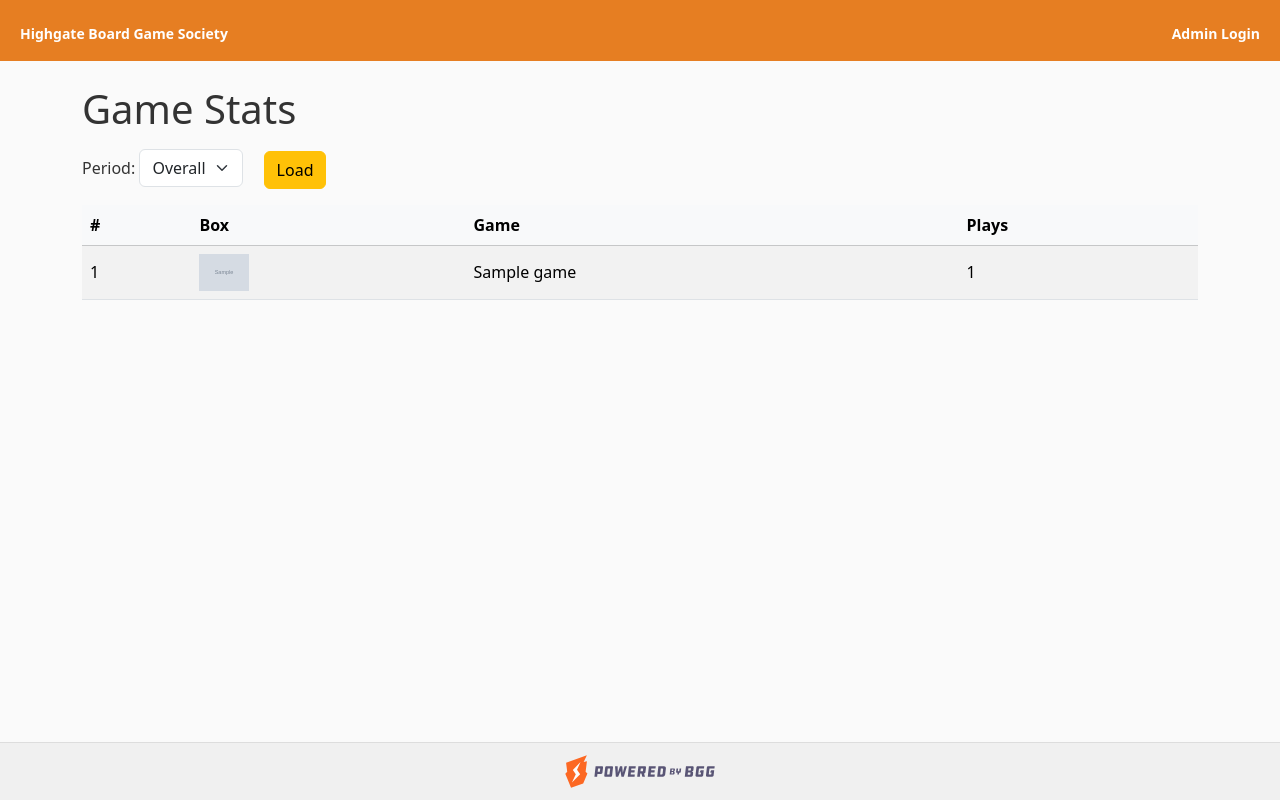
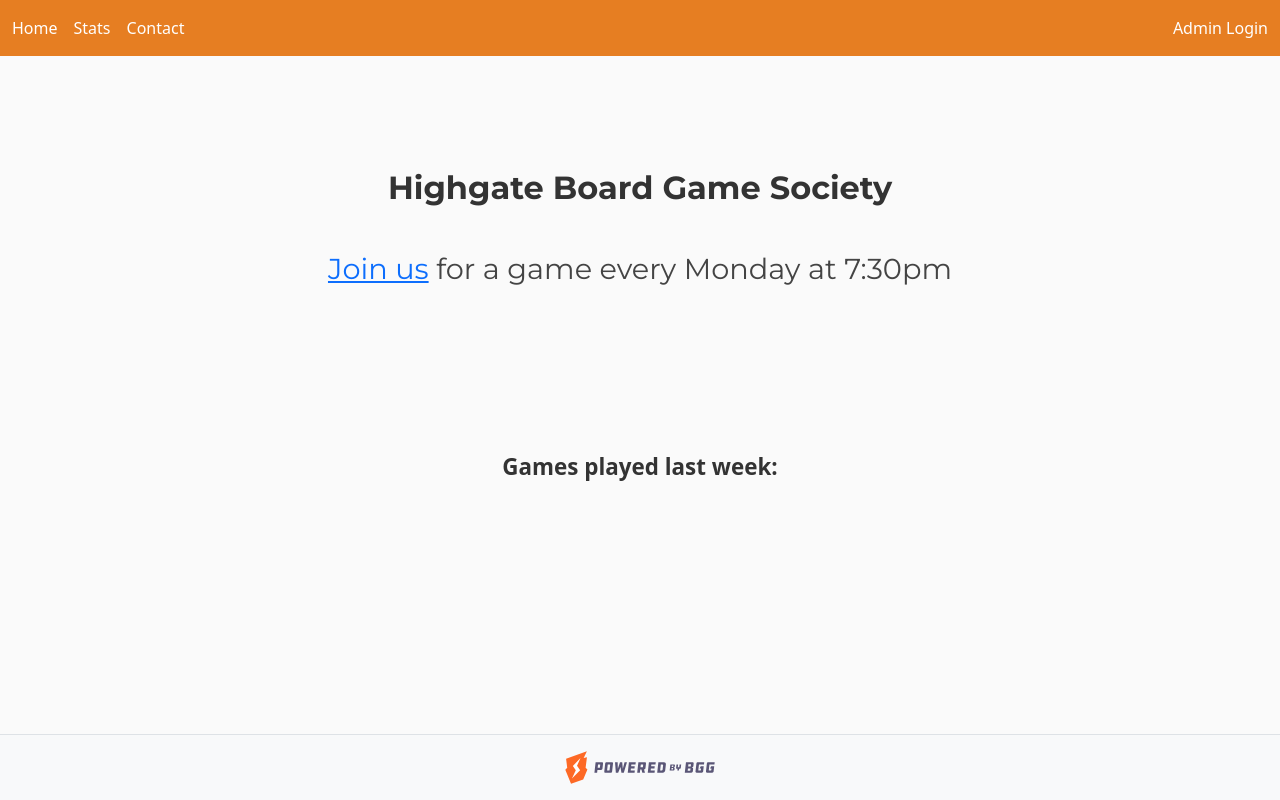
Before and after one commit to Kishkash/HBGS-log, a Flask app: page / in a window 1280 px wide. Run offline with Flask 3, Linux system fonts and the light colour scheme; tables that the repository leaves empty hold one stand-in row (values such as "Sample post"); grey boxes marked "Sample" are stand-in pictures; data that the repository does not hold is empty.

Commit message:
Added pages & cleaned code

```diff
--- a/app.py
+++ b/app.py
@@ -26,8 +26,10 @@
 
 
 def get_db():
+    """Opens a connection to the database file in g(flask storage) and returns it"""
     if "db" not in g:
         g.db = sqlite3.connect(DB_PATH)
+        # makes rows behave as tuples AND dictionaries
         g.db.row_factory = sqlite3.Row
         g.db.execute("PRAGMA foreign_keys = ON;")
     return g.db
@@ -35,12 +37,14 @@
 
 @app.teardown_appcontext
 def close_db(exc):
+    """On teardown closes the db connection"""
     db = g.pop("db", None)
     if db is not None:
         db.close()
 
 
 def init_db():
+    """On first run creates the database file from the schema"""
     with app.app_context():
         db = get_db()
         with open("schema.sql", "r") as f:
@@ -48,16 +52,10 @@
         db.commit()
 
 
+# ---------- Admin: manage BGG users ----------
+
 def require_admin(func):
-    @wraps(func)
-    def wrapper(*args, **kwargs):
-        if not session.get("is_admin"):
-            abort(401)
-        return func(*args, **kwargs)
-    return wrapper
-
-
-def require_admin_page(func):
+    """Allows only the admin to use a function"""
     @wraps(func)
     def wrapper(*args, **kwargs):
         if not session.get("is_admin"):
@@ -66,12 +64,10 @@
     return wrapper
 
 
-# ---------- Admin: manage BGG users ----------
-
 @app.route("/admin")
-@require_admin_page
+@require_admin
 def admin_dashboard():
-
+    """Renders the admin page"""
     db = get_db()
     users = db.execute("SELECT id, username, last_full_scan FROM bgg_users ORDER BY username").fetchall()
 
@@ -96,19 +92,10 @@
     return redirect(url_for("admin_login"))
 
 
-@app.route("/api/admin/users", methods=["GET"])
-@require_admin
-def list_users():
-    db = get_db()
-    rows = db.execute(
-        "SELECT id, username, last_full_scan FROM bgg_users ORDER BY username"
-    ).fetchall()
-    return jsonify([dict(r) for r in rows])
-
-
 @app.route("/api/admin/users", methods=["POST"])
 @require_admin
 def add_user():
+    """Adds a bgg username to the database"""
     data = request.get_json(force=True)
     username = data.get("username")
     if not username:
@@ -137,6 +124,7 @@
 @app.route("/api/admin/users/<int:user_id>", methods=["DELETE"])
 @require_admin
 def delete_user(user_id):
+    """Deletes a user from the database, deletes all the user's plays as well due to foreign key cascade."""
     db = get_db()
     db.execute(
         "DELETE FROM bgg_users WHERE id=?",
@@ -149,6 +137,8 @@
 @app.route("/api/admin/fullscan/<username>", methods=["POST"])
 @require_admin
 def admin_full_scan(username):
+    """Performs a full scan of a user's plays from the START_DATE onwards. Deletes all the user's existing plays
+    from the database and logs everything again."""
     db = get_db()
 
     # Get user id
@@ -158,7 +148,7 @@
     ).fetchone()
 
     if not user:
-        return []  # user inactive or missing
+        return jsonify({"status": "full scan failed, user doesn't exist", "user": username})
 
     user_id = user["id"]
 
@@ -174,20 +164,13 @@
     # Re-insert plays
     update_plays(plays, full_scan=True)
 
-    today = datetime.today().isoformat(timespec="seconds")
-
-    db.execute(
-        "UPDATE bgg_users SET last_full_scan=? WHERE id=?",
-        (today, user_id)
-    )
-    db.commit()
-
     return jsonify({"status": "full scan complete", "user": username})
 
 
 @app.route("/api/admin/run_cron", methods=["POST"])
 @require_admin
 def api_run_cron():
+    """Manually updates plays for all users for the last RESCAN_DAYS"""
     # Call existing cron logic
     response = cron_update()
 
@@ -196,7 +179,9 @@
 
 # ---------- BGG fetching & cron endpoint ----------
 def fetch_plays_for_user(username: str, user_id: int, full_scan: bool):
-    # Re-scan window (days)
+    """Helper function, used in cron_update and admin_full_scan. Calls the bgg api, retrieving play elements
+    from each page of the user's logged plays, until reaching the cutoff date."""
+
     if full_scan:
         cutoff_date = START_DATE
     else:
@@ -227,13 +212,6 @@
         play_elems = root.findall("play")
 
         if not play_elems:
-            break
-
-        # If the newest play on this page is older than the cutoff, stop fetching more pages
-        page_newest_date = play_elems[0].attrib.get("date")
-
-        if page_newest_date < START_DATE:
-            print("Reached cutoff year, stopping API calls")
             return new_plays
 
         for p in play_elems:
@@ -254,8 +232,6 @@
 
             game_id = int(item.attrib.get("objectid"))
 
-            # TODO: check game exists?
-
             new_plays.append({
                 "id": play_id,
                 "game_id": game_id,
@@ -270,17 +246,24 @@
 
 
 def update_plays(plays, full_scan: bool):
-    """Helper function that actually logs the plays - used in cron_update and admin_full_scan"""
+    """Helper function that actually logs the plays - used in cron_update and admin_full_scan.
+    It first checks the game exists in the games table, to make sure game_id exists so the log doesn't fail
+    because of the foreign key. If the game doesn't exist calls the fetch_game_info helper function."""
+
     db = get_db()
+    # Save the id of every play to later check for deleted plays
+    bgg_ids = set()
 
     for p in plays:
+        bgg_ids.add(p["id"])
+
         # Insert play if not already present
         exists = db.execute(
             "SELECT 1 FROM plays WHERE id=?",
             (p["id"],)
         ).fetchone()
 
-        # Remove if location changed
+        # Remove play if location changed
         if exists and p["location"] != GAME_LOCATION:
             db.execute(
                 "DELETE FROM plays WHERE id=?",
@@ -302,6 +285,7 @@
                     (p["game_id"], info["name"], info["image_url"])
                 )
 
+            # Insert play data to db
             db.execute(
                 "INSERT INTO plays (id, game_id, play_date, user_id) VALUES (?, ?, ?, ?)",
                 (p["id"], p["game_id"], p["play_date"], p["user_id"])
@@ -322,18 +306,17 @@
                 )
             )
 
-    # --- Detect deleted plays ---
+    # Detect deleted plays
     if plays:
         user_id = plays[0]["user_id"]
 
-        bgg_ids = {p["id"] for p in plays}
-
-        # set ids to check depending on full or partial scan (date window)
+        # Set the time period to check
         if full_scan:
             cutoff = START_DATE
         else:
             cutoff = (datetime.today() - timedelta(days=RESCAN_DAYS)).isoformat()
 
+        # Get user's play ids for the chosen time period
         db_ids = {
             row["id"]
             for row in db.execute(
@@ -342,15 +325,27 @@
             ).fetchall()
         }
 
+        # Compare user's current play ids with the ones in the db to find deleted ids
         deleted_ids = db_ids - bgg_ids
 
         for play_id in deleted_ids:
             db.execute("DELETE FROM plays WHERE id=?", (play_id,))
 
+        # Update last_full_scan if full scan
+        if full_scan:
+            today = datetime.today().isoformat(timespec="seconds")
+            db.execute(
+                "UPDATE bgg_users SET last_full_scan=? WHERE id=?",
+                (today, user_id)
+            )
+
     db.commit()
 
 
 def fetch_game_info(game_id: int):
+    """Helper function that calls the bgg api to get a game's info by its id, returns the game's name and box image.
+    Used in update_plays."""
+
     headers = {
         "Authorization": f"Bearer {BGG_TOKEN}"
     }
@@ -395,7 +390,8 @@
 
 
 def cron_update():
-    print("CRON UPDATE CALLED")
+    """Updates the plays in the database for all the users. If user was never scanned - performs full scan
+     otherwise timeframe is RESCAN_DAYS. Used manually by admin and from outside the app by cron jobs."""
 
     db = get_db()
     users = db.execute("SELECT username, id, last_full_scan FROM bgg_users").fetchall()
@@ -407,31 +403,35 @@
     for row in users:
         username = row["username"]
         user_id = row["id"]
+        # If user was never scanned perform full scan
         full_scan = True if (row["last_full_scan"] is None) else False
         plays = fetch_plays_for_user(username, user_id, full_scan=full_scan)
         update_plays(plays, full_scan)
 
-        if row["last_full_scan"] is None:
-            today = datetime.today().isoformat(timespec="seconds")
-            db.execute(
-                "UPDATE bgg_users SET last_full_scan=? WHERE id=?",
-                (today, user_id)
-            )
-            db.commit()
-
     return {"status": "ok"}
 
 
-# ---------- INDEX ----------
+# ---------- Top Bar Routes ----------
 
 @app.route("/")
 def index():
     return render_template("index.html")
 
 
+@app.route("/game-stats")
+def game_stats():
+    return render_template("stats.html")
+
+
+@app.route("/contact")
+def contact():
+    return render_template("contact.html")
+
+
 # ---------- Stats API ----------
 @app.route("/api/stats", methods=["GET"])
 def stats():
+    """Gets the required plays from the db to display on the website."""
     period = request.args.get("period", "overall")  # overall, year, month, date
     year = request.args.get("year")
     month = request.args.get("month")
--- a/templates/admin_dashboard.html
+++ b/templates/admin_dashboard.html
@@ -14,7 +14,6 @@
                 <thead class="table-light">
                     <tr>
                         <th>Username</th>
-                        <th>Status</th>
                         <th>Last Full Scan</th>
                         <th class="text-end">Actions</th>
                     </tr>
@@ -23,9 +22,6 @@
                     {% for u in users %}
                     <tr>
                         <td>{{ u.username }}</td>
-                        <td>
-                            <span class="badge bg-success">Active</span>
-                        </td>
                         <td>{{ u.last_full_scan or "Never" }}</td>
                         <td class="text-end">
 
--- a/templates/base.html
+++ b/templates/base.html
@@ -5,13 +5,21 @@
     <meta name="viewport" content="width=device-width, initial-scale=1">
     <title>{{ title or "HBGS" }}</title>
 
-    <!-- Bootstrap CSS -->
     <link href="https://cdn.jsdelivr.net/npm/bootstrap@5.3.2/dist/css/bootstrap.min.css" rel="stylesheet">
+
+    <!-- Modern free font -->
+    <link href="https://fonts.googleapis.com/css2?family=Montserrat:wght@700;400&display=swap" rel="stylesheet">
 
     <style>
         body {
             background: #fafafa;
             color: #333;
+            padding-top: 60px;      /* space for fixed top bar */
+            padding-bottom: 70px;   /* space for fixed footer */
+        }
+
+        .bg-orange {
+            background-color: #e67e22 !important;=
         }
 
         .topbar {
@@ -20,6 +28,11 @@
             padding: 14px 20px;
             font-size: 22px;
             font-weight: bold;
+            position: fixed;
+            top: 0;
+            left: 0;
+            right: 0;
+            z-index: 1030;          /* above content */
         }
 
         .topbar a {
@@ -28,17 +41,76 @@
             font-size: 14px;
         }
 
+        /* Brighter white links */
+        .navbar-dark .navbar-nav .nav-link {
+            color: #ffffff !important;
+            font-weight: 500;
+        }
+
+
         footer {
             text-align: center;
             padding: 12px;
             background: #f0f0f0;
             border-top: 1px solid #ddd;
+            position: fixed;
+            bottom: 0;
+            left: 0;
+            right: 0;
+            z-index: 1030;
         }
 
         footer img {
             max-width: 150px;
             opacity: 0.85;
         }
+
+        .hero-title {
+            font-family: 'Montserrat', sans-serif;
+            font-size: 2.0rem;
+            font-weight: 700;
+            text-align: center;
+            margin-bottom: 0.3rem;
+        }
+
+        .hero-subtitle {
+            font-family: 'Montserrat', sans-serif;
+            font-size: 1.8rem;
+            font-weight: 400;
+            text-align: center;
+            margin-top: 2.2rem;
+            margin-bottom: 3.2rem;
+            color: #444;
+        }
+
+        .section-title {
+            font-size: 1.4rem;
+            font-weight: 600;
+            margin-bottom: 1rem;
+        }
+
+        .game-img {
+            border-radius: 8px;
+            object-fit: cover;
+            width: 100%;
+        }
+
+        .collage-scroll-container {
+            max-height: 60vh;          /* vertical limit */
+            overflow-y: auto;          /* vertical scroll only */
+            overflow-x: hidden;        /* prevent horizontal scroll */
+            padding-right: 6px;        /* space for scrollbar */
+            border: 1px solid #ddd;
+            border-radius: 8px;
+            background: #fff;
+        }
+        /* Only apply on large screens and up */
+        @media (min-width: 992px) {
+            .games-section-lower {
+                margin-top: 20vh;
+            }
+        }
+
     </style>
 
     {% block head %}{% endblock %}
@@ -46,32 +118,45 @@
 
 <body class="d-flex flex-column min-vh-100">
 
-    <div class="topbar d-flex justify-content-between align-items-center">
-        <div>
-            <a href="/">Highgate Board Game Society</a>
+    <!-- Orange Bootstrap Navbar -->
+    <nav class="navbar navbar-dark bg-orange fixed-top no-collapse">
+        <div class="container-fluid d-flex justify-content-between">
+
+            <!-- Left side links -->
+            <div class="navbar-nav flex-row gap-3">
+                <a class="nav-link" href="{{ url_for('index') }}">Home</a>
+                <a class="nav-link" href="{{ url_for('game_stats') }}">Stats</a>
+                <a class="nav-link" href="{{ url_for('contact') }}">Contact</a>
+            </div>
+
+            <!-- Right side admin links -->
+            <div class="navbar-nav flex-row gap-3">
+                {% if session.get("is_admin") %}
+                    <a class="nav-link" href="/admin">Admin</a>
+                    <a class="nav-link" href="/admin/logout">Logout</a>
+                {% else %}
+                    <a class="nav-link" href="/admin">Admin Login</a>
+                {% endif %}
+            </div>
+
         </div>
+    </nav>
 
-        <div>
-            {% if session.get("is_admin") %}
-                <a href="/admin">Admin</a> |
-                <a href="/admin/logout">Logout</a>
-            {% else %}
-                <a href="/admin">Admin Login</a>
-            {% endif %}
-        </div>
-    </div>
 
-    <div class="container my-4 flex-grow-1">
+
+    <!-- Main content with padding to avoid overlap -->
+    <div class="container my-4 flex-grow-1" style="padding-top: 80px;">
         {% block content %}{% endblock %}
     </div>
 
-    <footer>
+    <!-- Fixed footer -->
+    <footer class="bg-light text-center py-3 fixed-bottom border-top">
         <a href="https://boardgamegeek.com/" target="_blank">
-            <img src="/static/img/powered-by-bgg-rgb.svg" alt="Powered by BGG">
+            <img src="/static/img/powered-by-bgg-rgb.svg" alt="Powered by BGG"
+                 style="max-width: 150px; opacity: 0.85;">
         </a>
     </footer>
 
-    <!-- Bootstrap JS -->
     <script src="https://cdn.jsdelivr.net/npm/bootstrap@5.3.2/dist/js/bootstrap.bundle.min.js"></script>
 
 </body>
--- a/templates/index.html
+++ b/templates/index.html
@@ -1,105 +1,78 @@
 {% extends "base.html" %}
+
 {% block content %}
 
-<h1 class="mb-3">Game Stats</h1>
+    <div class="text-center mb-4">
+        <div class="hero-title">Highgate Board Game Society</div>
+        <div class="hero-subtitle"><a href="{{ url_for('contact') }}">Join us</a> for a game every Monday at 7:30pm
+        </div>
+    </div>
 
-<div class="mb-3">
-    <label class="form-label">Period:</label>
-    <select id="period" class="form-select w-auto d-inline-block">
-        <option value="overall">Overall</option>
-        <option value="year">Year</option>
-        <option value="month">Month</option>
-        <option value="date">Date</option>
-    </select>
+    <div class="games-section-lower">
+        <div class="section-title text-center">Games played last week:</div>
 
-    <span id="year-wrap" class="ms-3">
-        Year: <input type="number" id="year" min="2000" max="2100" class="form-control d-inline-block w-auto">
-    </span>
+        <!-- Collage container -->
 
-    <span id="month-wrap" class="ms-3" style="display:none;">
-        Month: <input type="number" id="month" min="1" max="12" class="form-control d-inline-block w-auto">
-    </span>
+        <div id="games-grid"
+             class="row justify-content-center row-cols-2 row-cols-sm-3 row-cols-md-4 row-cols-lg-5 g-3">
+            <!-- JS will insert <div class="col"><img ...></div> here -->
+        </div>
+    </div>
 
-    <span id="date-wrap" class="ms-3" style="display:none;">
-        Date: <input type="date" id="date" class="form-control d-inline-block w-auto">
-    </span>
 
-    <button id="load" class="btn btn-warning ms-3">Load</button>
-</div>
+    <script>
+    // Returns YYYY-MM-DD for:
+    // - last week's Monday if today is Monday
+    // - this week's Monday otherwise
+    function getRelevantMonday() {
+        const today = new Date();
+        const day = today.getDay(); // 0=Sun, 1=Mon, ..., 6=Sat
 
-<!-- height scrollable container -->
-<div class="table-responsive" style="max-height: 70vh; overflow-y: auto;">
-    <table class="table table-striped align-middle">
-        <thead class="table-light" style="position: sticky; top: 0; z-index: 2;">
-            <tr>
-                <th>#</th>
-                <th>Box</th>
-                <th>Game</th>
-                <th>Plays</th>
-            </tr>
-        </thead>
-        <tbody id="tbody"></tbody>
-    </table>
-</div>
+        const monday = new Date();
 
-<script>
-    const periodEl = document.getElementById('period');
-    const yearWrap = document.getElementById('year-wrap');
-    const monthWrap = document.getElementById('month-wrap');
-    const dateWrap = document.getElementById('date-wrap');
-
-    periodEl.addEventListener('change', () => {
-        const p = periodEl.value;
-        yearWrap.style.display = (p === 'year' || p === 'month') ? 'inline' : 'none';
-        monthWrap.style.display = (p === 'month') ? 'inline' : 'none';
-        dateWrap.style.display = (p === 'date') ? 'inline' : 'none';
-    });
-
-    async function loadStats() {
-        const period = periodEl.value;
-        const params = new URLSearchParams({ period });
-
-        if (period === 'year') {
-            const y = document.getElementById('year').value;
-            if (!y) return alert("Enter year");
-            params.append('year', y);
-        } else if (period === 'month') {
-            const y = document.getElementById('year').value;
-            const m = document.getElementById('month').value;
-            if (!y || !m) return alert("Enter year and month");
-            params.append('year', y);
-            params.append('month', m);
-        } else if (period === 'date') {
-            const d = document.getElementById('date').value;
-            if (!d) return alert("Select date");
-            params.append('date', d);
+        if (day === 1) {
+            // Today is Monday → go back 7 days
+            monday.setDate(today.getDate() - 7);
+        } else {
+            // Any other day → go back to this week's Monday
+            // Sunday (0) should go back 6 days
+            const daysSinceMonday = (day === 0) ? 6 : (day - 1);
+            monday.setDate(today.getDate() - daysSinceMonday);
         }
 
-        const res = await fetch('/api/stats?' + params.toString());
-        const data = await res.json();
-        const tbody = document.getElementById('tbody');
-        tbody.innerHTML = '';
-
-        data.forEach(row => {
-            const tr = document.createElement('tr');
-            tr.innerHTML = `
-                <td>${row.index}</td>
-                <td>${row.image_url ? `<img src="${row.image_url}" class="img-fluid" style="max-width:50px">` : ''}</td>
-                <td style="white-space: normal; word-break: break-word;">${row.game_name}</td>
-                <td>${row.plays}</td>
-            `;
-            tbody.appendChild(tr);
-        });
+        return monday.toISOString().slice(0, 10);
     }
 
-    document.addEventListener('DOMContentLoaded', () => {
-        yearWrap.style.display = 'none';
-        monthWrap.style.display = 'none';
-        dateWrap.style.display = 'none';
-        loadStats();
-    });
+    async function loadGames() {
+        const date = getRelevantMonday();
+        const url = `/api/stats?period=date&date=${date}`;
 
-    document.getElementById('load').addEventListener('click', loadStats);
-</script>
+        try {
+            const response = await fetch(url);
+            const games = await response.json();
+
+            const grid = document.getElementById("games-grid");
+            grid.innerHTML = "";
+
+            games.forEach(game => {
+                const col = document.createElement("div");
+                col.className = "col";
+
+                col.innerHTML = `
+                    <img src="${game.image_url}"
+                         alt="${game.game_name}"
+                         class="img-fluid game-img">
+                `;
+
+                grid.appendChild(col);
+            });
+
+        } catch (err) {
+            console.error("Failed to load games:", err);
+        }
+    }
+
+    loadGames();
+    </script>
 
 {% endblock %}
```
Also changed, not shown: templates/contact.html (added, +47 -0 lines), templates/stats.html (added, +107 -0 lines).
